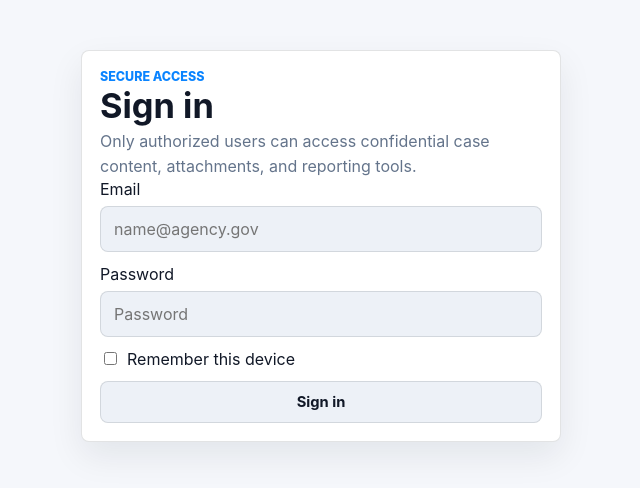
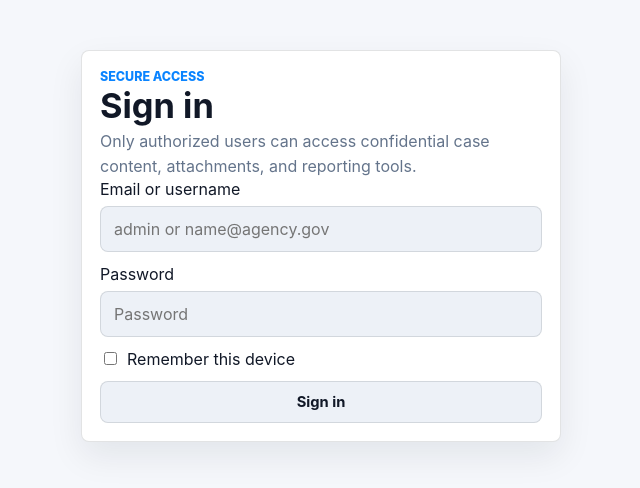
Before and after one commit to got-receipts/INVZEO, a Flask app: page /auth/login in a window 1280 px wide. Shown: the part 63-551 px from the top of the page, without its empty margins (319-959 px from the left). Run offline with Flask 3, Linux system fonts and the light colour scheme; tables that the repository leaves empty hold one stand-in row (values such as "Sample post"); parts of the project's set-up code (start-up, migrations or seed data) failed here and were passed over.

Commit message:
Login via email or username; admin reset
Replace the login form email field with a generic identifier (email or username) and update the template to show placeholder and field errors. Update auth route to query users by email OR username. Add DEFAULT_ADMIN_RESET_PASSWORD env var to .env.example and README, and implement an _enabled helper plus logic in seed_default_admin to enforce admin role/is_active and optionally reset the default admin password when the flag is enabled (commits only if changes are made).

```diff
--- a/app/forms.py
+++ b/app/forms.py
@@ -21,7 +21,7 @@ PRIORITY_CHOICES = [(value, value) for value in ["Low", "Medium", "High", "Criti
 
 
 class LoginForm(FlaskForm):
-    email = StringField("Email", validators=[DataRequired(), Email()])
+    identifier = StringField("Email or username", validators=[DataRequired(), Length(max=255)])
     password = PasswordField("Password", validators=[DataRequired()])
     remember = BooleanField("Remember this device")
     submit = SubmitField("Sign in")
--- a/app/routes/auth.py
+++ b/app/routes/auth.py
@@ -1,5 +1,6 @@
 from flask import Blueprint, flash, redirect, render_template, url_for
 from flask_login import current_user, login_required, login_user, logout_user
+from sqlalchemy import or_
 
 from app.extensions import db
 from app.forms import BootstrapAdminForm, LoginForm
@@ -18,7 +19,10 @@ def login():
 
     form = LoginForm()
     if form.validate_on_submit():
-        user = User.query.filter_by(email=form.email.data.lower()).first()
+        identifier = form.identifier.data.strip().lower()
+        user = User.query.filter(
+            or_(User.email == identifier, User.username == identifier)
+        ).first()
         if user and user.check_password(form.password.data):
             login_user(user, remember=form.remember.data)
             log_audit("login", user=user, details="User signed in")
--- a/app/services/seed.py
+++ b/app/services/seed.py
@@ -76,6 +76,10 @@ def _default_admin_password() -> str:
     return "ChangeMeNow123!"
 
 
+def _enabled(value: str) -> bool:
+    return value.strip().lower() in {"1", "true", "yes", "on"}
+
+
 def seed_default_admin() -> None:
     password = _default_admin_password()
     if not password:
@@ -90,6 +94,18 @@ def seed_default_admin() -> None:
         (User.email == email) | (User.username == username)
     ).first()
     if existing:
+        changed = False
+        if existing.role != Role.ADMIN.value:
+            existing.role = Role.ADMIN.value
+            changed = True
+        if not existing.is_active_user:
+            existing.is_active_user = True
+            changed = True
+        if _enabled(os.getenv("DEFAULT_ADMIN_RESET_PASSWORD", "")):
+            existing.set_password(password)
+            changed = True
+        if changed:
+            db.session.commit()
         return
 
     department = Department.query.filter_by(name=department_name).first()
--- a/app/templates/auth/login.html
+++ b/app/templates/auth/login.html
@@ -7,12 +7,18 @@
   <form class="stack-form" method="post">
     {{ form.hidden_tag() }}
     <label>
-      <span>{{ form.email.label.text }}</span>
-      {{ form.email(placeholder="name@agency.gov") }}
+      <span>{{ form.identifier.label.text }}</span>
+      {{ form.identifier(placeholder="admin or name@agency.gov") }}
+      {% for error in form.identifier.errors %}
+      <small class="warning-copy">{{ error }}</small>
+      {% endfor %}
     </label>
     <label>
       <span>{{ form.password.label.text }}</span>
       {{ form.password(placeholder="Password") }}
+      {% for error in form.password.errors %}
+      <small class="warning-copy">{{ error }}</small>
+      {% endfor %}
     </label>
     <label class="inline-check">
       {{ form.remember() }}
```
Also changed, not shown: README.md, 1 other file.
